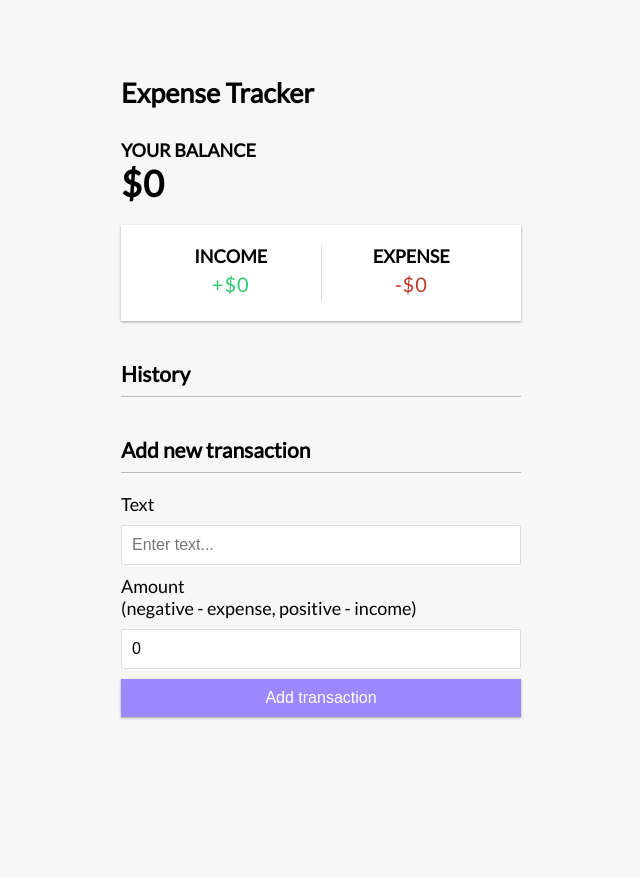
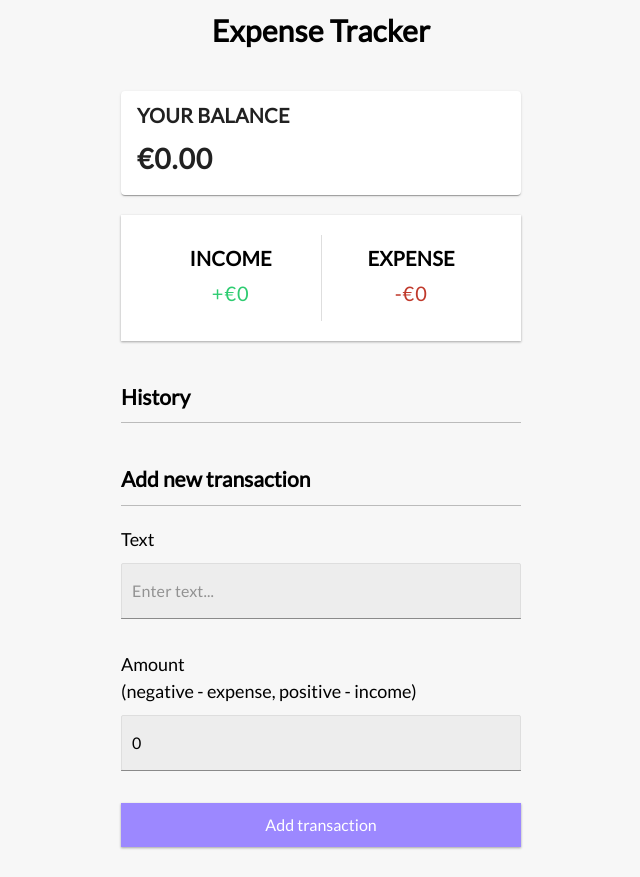
Before and after one commit to JoaoGomesDev32/financialControl, a Vue app: page / in a window 1280 px wide. Shown: the whole page, without its empty margins (319-959 px from the left). Before the commit the page ends 800 px from the top, so only its background shows below. Built offline with nearby package versions, Linux system fonts and the light colour scheme.

Commit message:
:lipstick: add style with vuetify and translate file i18n

```diff
--- a/package.json
+++ b/package.json
@@ -10,11 +10,14 @@
   },
   "dependencies": {
     "vue": "^3.5.13",
+    "vue-i18n": "^9.14.2",
     "vue-toastification": "^2.0.0-rc.5"
   },
   "devDependencies": {
+    "@mdi/font": "^7.4.47",
     "@vitejs/plugin-vue": "^5.2.1",
     "vite": "^6.0.11",
-    "vite-plugin-vue-devtools": "^7.7.0"
+    "vite-plugin-vue-devtools": "^7.7.0",
+    "vuetify": "^3.7.0-beta.1"
   }
 }
--- a/src/components/AddTransaction.vue
+++ b/src/components/AddTransaction.vue
@@ -1,9 +1,9 @@
 <template>
   <h3>Add new transaction</h3>
-  <form id="form" @submit.prevent="onSubmit">
+  <VForm id="form" @submit.prevent="onSubmit">
     <div class="form-control">
       <label for="text">Text</label>
-      <input type="text" id="text"
+      <VTextField type="text" id="text"
       v-model="text"
       placeholder="Enter text..."
       />
@@ -13,7 +13,7 @@
       >Amount <br />
       (negative - expense, positive - income)</label
       >
-      <input
+      <VTextField
       type="text"
       id="amount"
       v-model="amount"
@@ -21,7 +21,7 @@
       />
     </div>
     <button class="btn">Add transaction</button>
-  </form>
+  </VForm>
 </template>
 
 <script setup>
--- a/src/components/Balance.vue
+++ b/src/components/Balance.vue
@@ -1,6 +1,12 @@
 <template>
-    <h4>Your Balance</h4>
-    <h1 id="balance">${{ total }}</h1>
+    <VCard>
+        <VCardTitle>
+            <h4>Your Balance</h4>
+        </VCardTitle>
+        <VCardText>
+            <h1 id="balance">€{{ total.toFixed(2) }}</h1>
+        </VCardText>
+    </VCard>
 </template>
 
 <script setup>
--- a/src/components/Header.vue
+++ b/src/components/Header.vue
@@ -1,3 +1,5 @@
 <template>
-    <h2>Expense Tracker</h2>
+    <VCardTitle align="center">
+        <h2>Expense Tracker</h2>
+    </VCardTitle>
 </template>
--- a/src/components/IncomeExpenses.vue
+++ b/src/components/IncomeExpenses.vue
@@ -1,13 +1,13 @@
 <template>
   <div class="inc-exp-container">
-    <div>
+    <VCardTitle>
       <h4>Income</h4>
-      <p id="money-plus" class="money plus">+${{ income }}</p>
-    </div>
-    <div>
+      <p id="money-plus" class="money plus">+€{{ income }}</p>
+    </VCardTitle>
+    <VCardTitle>
       <h4>Expense</h4>
-      <p id="money-minus" class="money minus">-${{ expenses }}</p>
-    </div>
+      <p id="money-minus" class="money minus">-€{{ Math.abs(expenses) }}</p>
+    </VCardTitle>
   </div>
 </template>
 
--- a/src/main.js
+++ b/src/main.js
@@ -3,8 +3,10 @@ import Toast from 'vue-toastification'
 import 'vue-toastification/dist/index.css'
 import './assets/style.css'
 import App from './App.vue'
+import vuetify from './plugins/vuetify'
 
 
 const app = createApp(App)
+app.use(vuetify)
 app.use(Toast)
 app.mount('#app')
--- /dev/null
+++ b/src/plugins/vuetify.js
@@ -0,0 +1,25 @@
+import 'vuetify/styles'
+import { createVuetify } from 'vuetify'
+import * as components from 'vuetify/components'
+import * as directives from 'vuetify/directives'
+import '@mdi/font/css/materialdesignicons.css'
+
+export default createVuetify({
+    components,
+    directives,
+    // Adicione aqui as opções de tema, customização, etc.
+    theme: {
+        dark: true,
+        themes: {
+            dark: {
+                primary: '#2196F3',
+                secondary: '#424242',
+                accent: '#FF4081',
+                error: '#FF5252',
+                info: '#64B5F6',
+                success: '#8BC34A',
+                warning: '#FFC107',
+            },
+        },
+    },
+})
```
Also changed, not shown: src/components/TransactionList.vue (+4 -4 lines), src/i18n/en.json (added, +26 -0 lines), src/i18n/index.js (added, +15 -0 lines), src/i18n/pt.json (added, +28 -0 lines), 1 other file (tests, documents, lock files or other folders).
